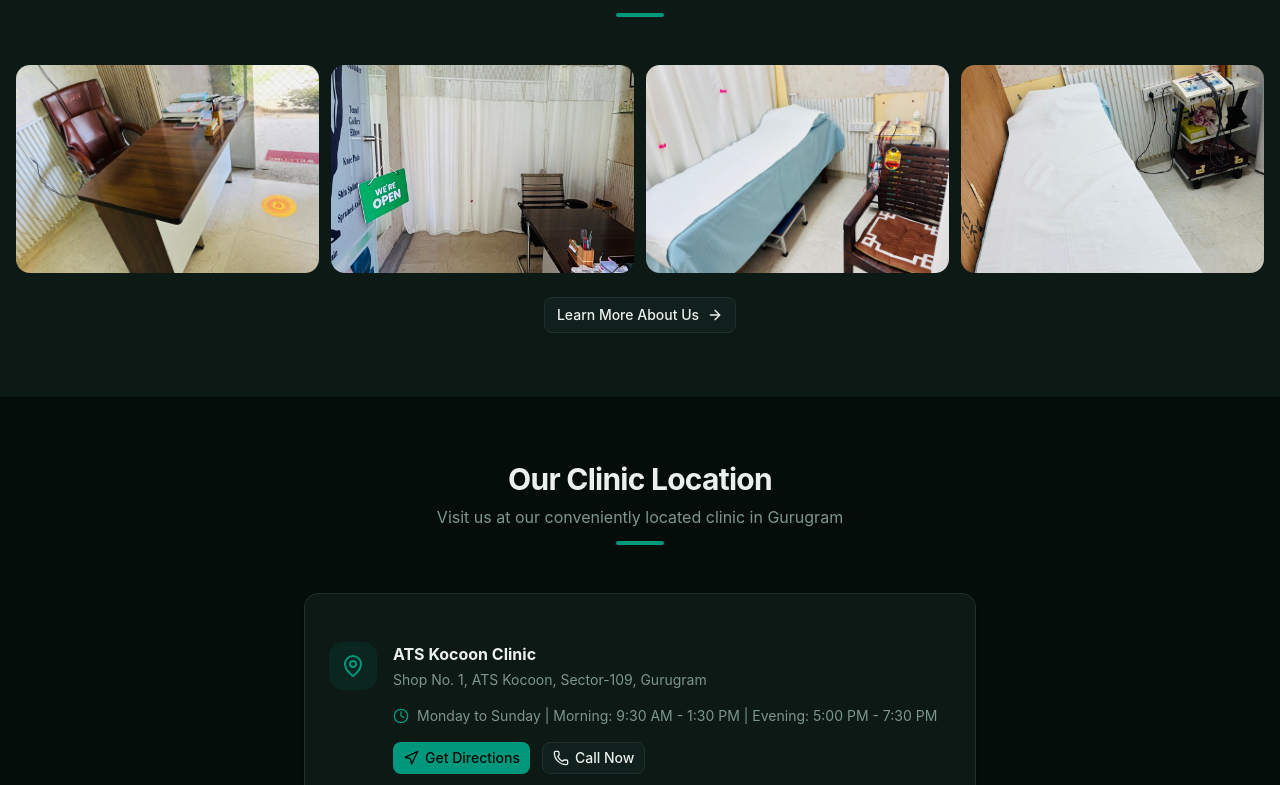
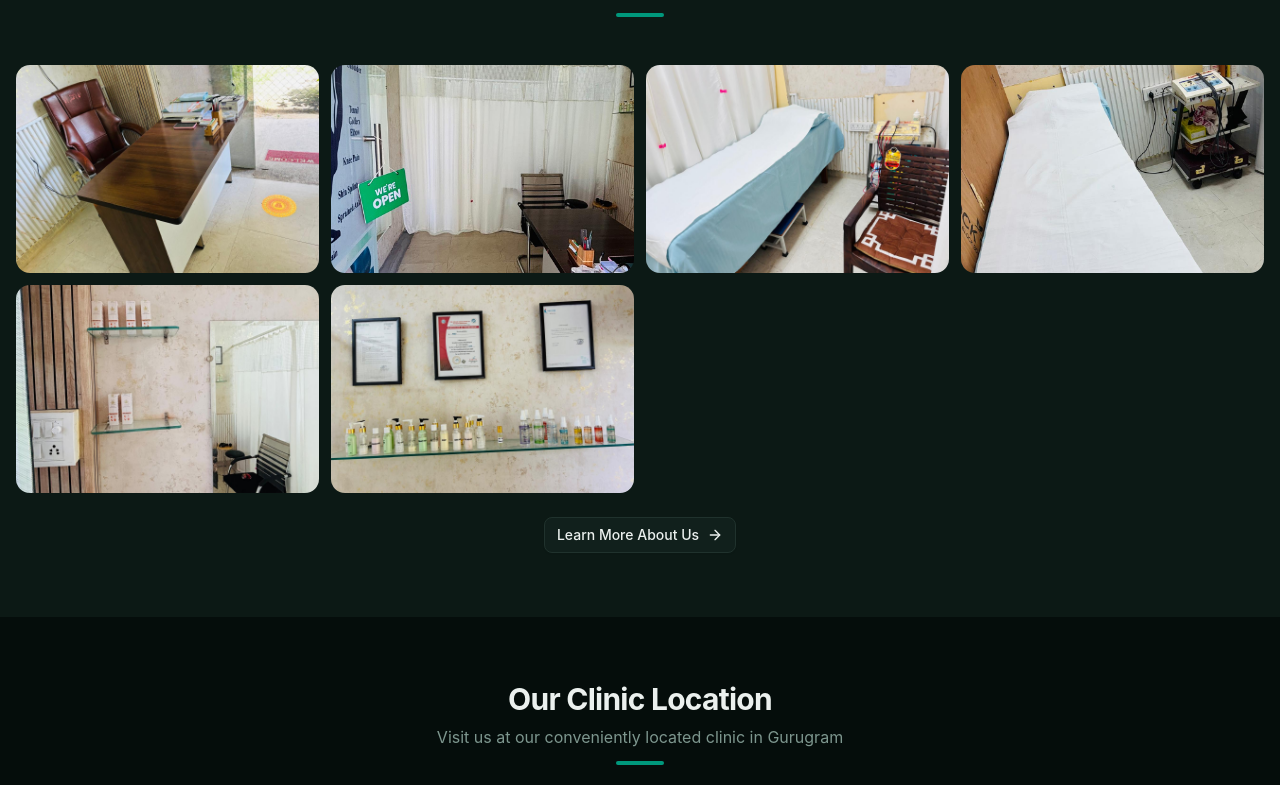
Before and after one commit to poppystonebq21/narayana-frombp20, a React (Vite) app: page / in a window 1280 px wide. Shown: the part 6959-7744 px from the top of the page. Built offline with nearby package versions, Linux system fonts and the light colour scheme.

Commit message:
Updated about.tsx

```diff
--- a/src/pages/about.tsx
+++ b/src/pages/about.tsx
@@ -180,6 +180,8 @@ export function AboutPage() {
               "/images/clinic-images/our-clinic2.jpeg",
               "/images/clinic-images/our-clinic3.jpeg",
               "/images/clinic-images/our-clinic4.jpeg",
+              "/images/clinic-images/our-clinic-5.jpeg",
+              "/images/clinic-images/our-clinic-6.jpeg",
             ].map((src, i) => (
               <img
                 key={i}
--- a/src/pages/home.tsx
+++ b/src/pages/home.tsx
@@ -495,6 +495,8 @@ export function HomePage() {
               "/images/clinic-images/our-clinic2.jpeg",
               "/images/clinic-images/our-clinic3.jpeg",
               "/images/clinic-images/our-clinic4.jpeg",
+              "/images/clinic-images/our-clinic-5.jpeg",
+              "/images/clinic-images/our-clinic-6.jpeg",
             ].map((src, i) => (
               <img
                 key={i}
```
Also changed, not shown: public/images/clinic-images/our-clinic-6.jpeg (added).
